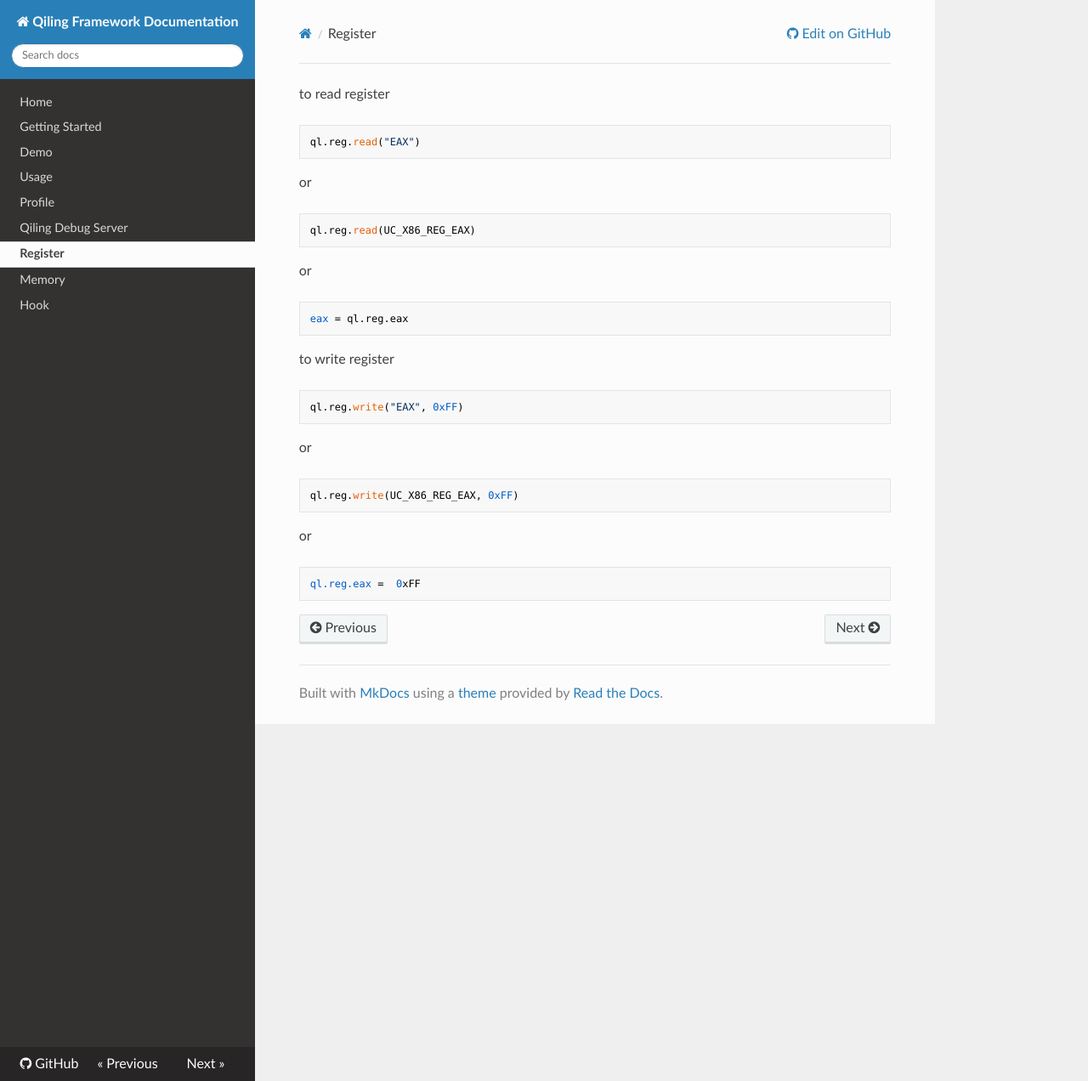
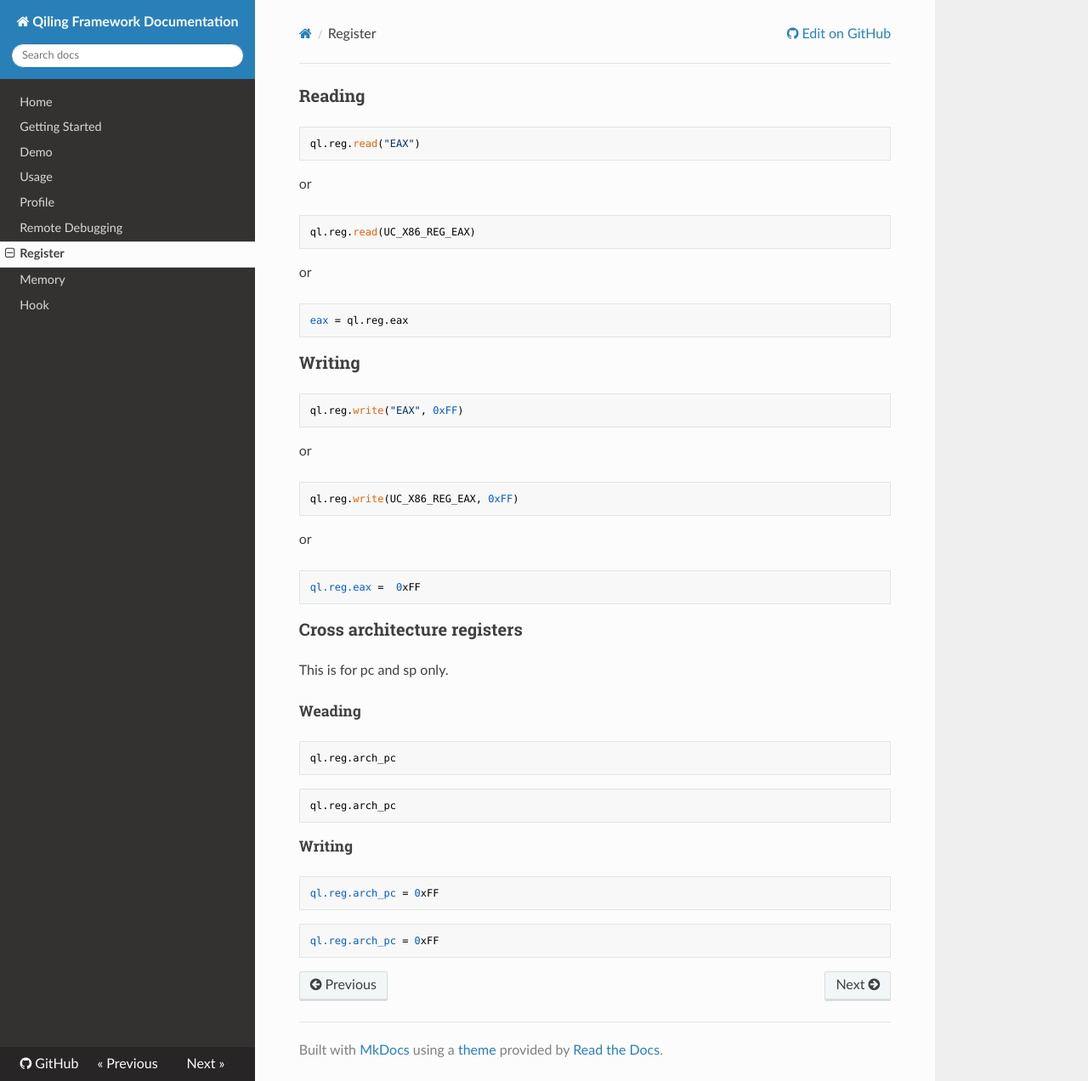
Before and after one commit to qilingframework/rtfd.io, an MkDocs documentation site: the page built from docs/register.md, in a window 1280 px wide and 1272 px high. Shown: the whole window at 85% size. Built offline with MkDocs 1.6.1, drawn with Linux system fonts in a browser that asks for light colours; nearby versions of some CDN libraries; old or Windows-style settings are respelled for this version of MkDocs.

Commit message:
uodate register

````diff
--- a/docs/debugger.md
+++ b/docs/debugger.md
@@ -1,4 +1,6 @@
-# Qiling Debug Server
+---
+title: Remote Debugging
+---
 
 Qiling supports **remote debugging**, it will work with gdbserver compatible clients (e.g., IDApro). Currently, Qiling Framework only support gdbserver, please feel free to add more debug server.
 
--- a/docs/register.md
+++ b/docs/register.md
@@ -1,4 +1,9 @@
-to read register
+---
+title: Register
+---
+
+### Reading
+
 
 ```
 ql.reg.read("EAX")
@@ -12,7 +17,7 @@ or
 eax = ql.reg.eax
 ```
 
-to write register
+### Writing
 ```
 ql.reg.write("EAX", 0xFF)
 ```
@@ -24,3 +29,26 @@ or
 ```
 ql.reg.eax =  0xFF
 ```
+
+
+### Cross architecture registers
+
+This is for pc and sp only.
+
+##### Weading
+```
+ql.reg.arch_pc
+```
+
+```
+ql.reg.arch_pc
+```
+
+##### Writing
+```
+ql.reg.arch_pc = 0xFF
+```
+
+```
+ql.reg.arch_pc = 0xFF
+```
````
Also changed, not shown: docs/demo.md (+3 -1 lines), docs/hook.md (+4 -0 lines), docs/memory.md (+4 -0 lines), docs/profile.md (+4 -0 lines).
